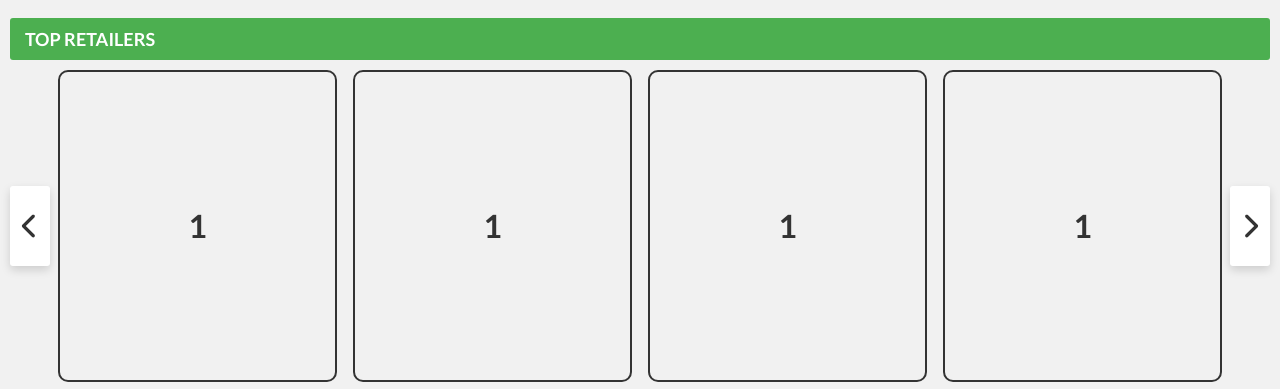
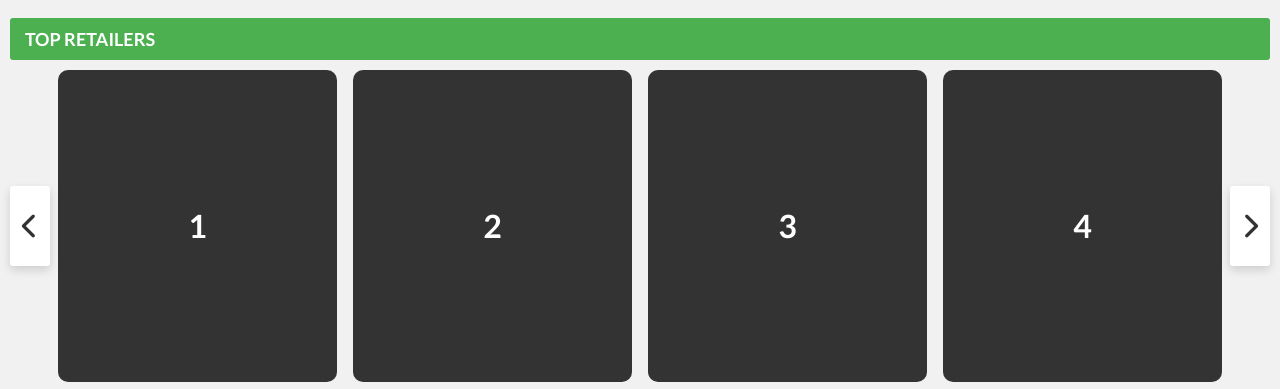
Before and after one commit to prabin-stha/earnkaro, a React (Create React App) app: page / in a window 1280 px wide. Shown: the part 686-1075 px from the top of the page. Built offline with nearby package versions, Linux system fonts and the light colour scheme; data requests are answered from the project's data file.

Commit message:
TopRetailers component created

```diff
--- /dev/null
+++ b/src/container/TopRetailers/index.tsx
@@ -0,0 +1,40 @@
+import Carousel from '../../components/Carousel';
+
+const TopRetailers: React.FC = () => {
+	return (
+		<Carousel title='TOP RETAILERS'>
+			<div className='div'>
+				<div className='innerDiv'>
+					<h3>1</h3>
+				</div>
+			</div>
+			<div className='div'>
+				<div className='innerDiv'>
+					<h3>2</h3>
+				</div>
+			</div>
+			<div className='div'>
+				<div className='innerDiv'>
+					<h3>3</h3>
+				</div>
+			</div>
+			<div className='div'>
+				<div className='innerDiv'>
+					<h3>4</h3>
+				</div>
+			</div>
+			<div className='div'>
+				<div className='innerDiv'>
+					<h3>5</h3>
+				</div>
+			</div>
+			<div className='div'>
+				<div className='innerDiv'>
+					<h3>6</h3>
+				</div>
+			</div>
+		</Carousel>
+	);
+};
+
+export default TopRetailers;
--- a/src/index.css
+++ b/src/index.css
@@ -68,7 +68,7 @@ main {
 	display: flex;
 	justify-content: center;
 	align-items: center;
-	border: 2px solid #333333;
+	background-color: #333;
 	border-radius: 10px;
 	height: 100%;
 }
@@ -76,5 +76,5 @@ main {
 .div h3 {
 	font-size: 32px;
 	text-align: center;
-	color: #333333;
+	color: white;
 }
--- a/src/pages/Homepage.tsx
+++ b/src/pages/Homepage.tsx
@@ -1,10 +1,10 @@
 import React from 'react';
-import Carousel from '../components/Carousel';
 
 import Header from '../components/Header';
+import Category from '../container/Category';
 import Hero from '../container/Hero';
 import Profit from '../container/Profit';
-import Category from '../container/Category';
+import TopRetailers from '../container/TopRetailers';
 
 const Homepage: React.FC = () => {
 	return (
@@ -14,38 +14,7 @@ const Homepage: React.FC = () => {
 			<main>
 				<Hero />
 				<Category />
-				<Carousel title='TOP RETAILERS'>
-					<div className='div'>
-						<div className='innerDiv'>
-							<h3>1</h3>
-						</div>
-					</div>
-					<div className='div'>
-						<div className='innerDiv'>
-							<h3>1</h3>
-						</div>
-					</div>
-					<div className='div'>
-						<div className='innerDiv'>
-							<h3>1</h3>
-						</div>
-					</div>
-					<div className='div'>
-						<div className='innerDiv'>
-							<h3>1</h3>
-						</div>
-					</div>
-					<div className='div'>
-						<div className='innerDiv'>
-							<h3>1</h3>
-						</div>
-					</div>
-					<div className='div'>
-						<div className='innerDiv'>
-							<h3>1</h3>
-						</div>
-					</div>
-				</Carousel>
+				<TopRetailers />
 			</main>
 		</React.Fragment>
 	);
```
